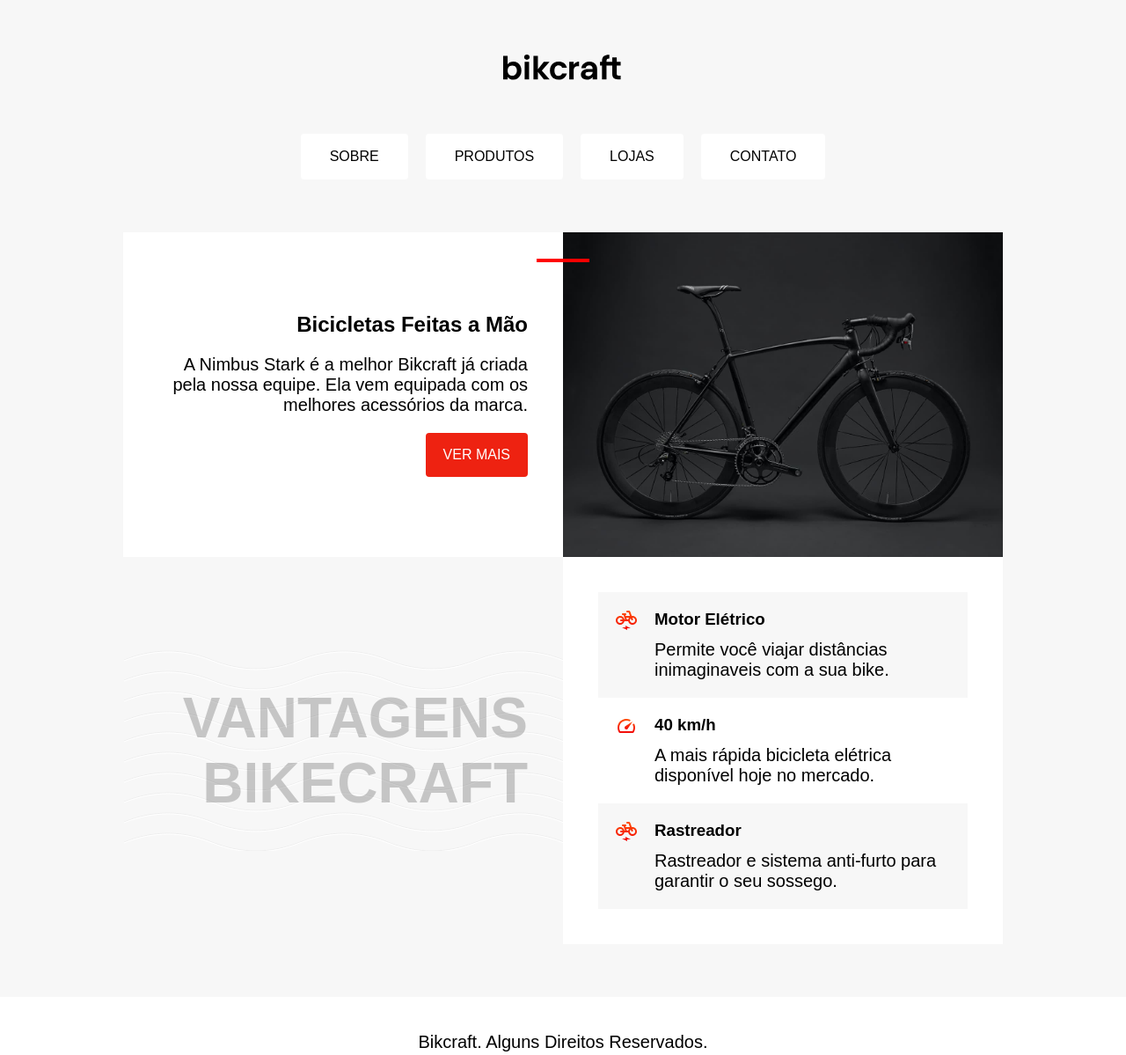
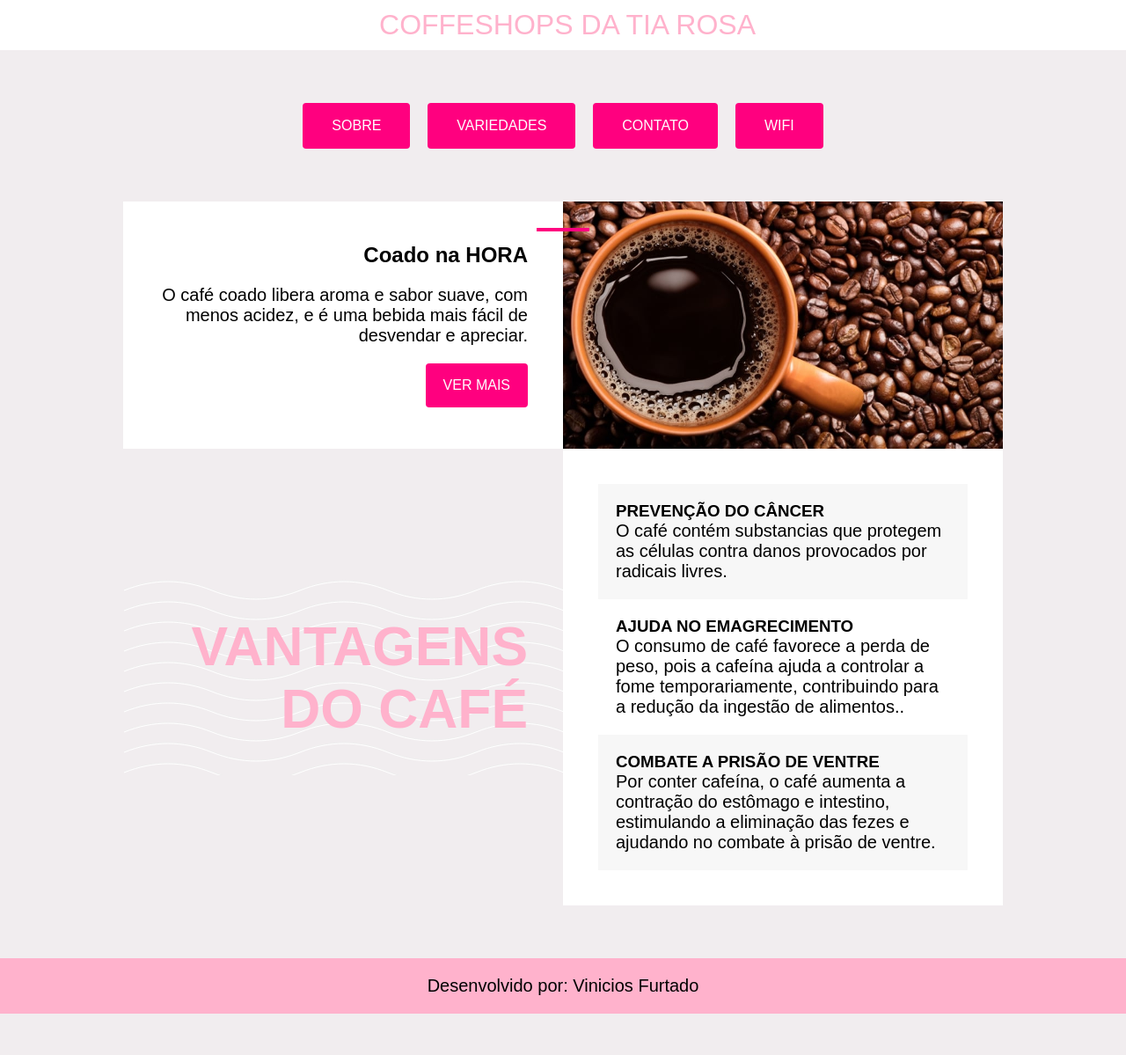
Before and after one commit to ViniciosF/PosicionamentoOrigamid, a plain HTML site: page index.html in a window 1280 px wide. Shown: the whole page at 88% size. After the commit the page ends 1152 px from the top, so only its background shows below. Drawn offline with Linux system fonts and the light colour scheme.

Commit message:
upando o site

```diff
--- a/index.html
+++ b/index.html
@@ -5,23 +5,27 @@
     <meta charset="UTF-8">
     <meta http-equiv="X-UA-Compatible" content="IE=edge">
     <meta name="viewport" content="width=device-width, initial-scale=1.0">
-    <title>Bikecraft</title>
+    <title>Café da Tia Rosa</title>
     <link rel="stylesheet" href="style.css">
 
 </head>
 
 <body>
+    <header class="cabeçalho">
 
+        <div>
+            <p>CoffeShops da Tia Rosa</p>
+       </div>
+
+    </header>
     <header class="header">
-
-        <img src="/img/bikcraft.svg" alt="Logo Bikecraft">
 
         <nav >
             <ul class="menu">
                 <li><a href="/">SOBRE</a></li>
-                <li><a href="/">PRODUTOS</a></li>
-                <li><a href="/">LOJAS</a></li>
+                <li><a href="/">VARIEDADES</a></li>
                 <li><a href="/">CONTATO</a></li>
+                <li><a href="/">WIFI</a></li>
 
             </ul>
         </nav>
@@ -31,34 +35,32 @@
 <main>
     <article class="conteudo">
     <div class="conteudo-1">
-        <h1>Bicicletas Feitas a Mão</h1>
-        <p>A Nimbus Stark é a melhor Bikcraft já criada pela nossa equipe. Ela vem equipada com os melhores acessórios da marca.</p>
+        <h1>Coado na HORA</h1>
+        <p>O café coado libera aroma e sabor suave, com menos acidez, e é uma bebida mais fácil de desvendar e apreciar.</p>
         <a class="botao" href="/">VER MAIS</a>
     </div>
+    <div class="cover">
+        <img class="café" src="/img/Café logo.jpg" alt="logo de café da tia">
 
-    <img class="bike" src="/img/bicicleta.jpg" alt="bicicleta Bikecraft preta">
-
+    </div>
     </article>
 
-    <article class="conteudo">
-        <h2 class="subtitulo" >Vantagens Bikecraft</h2>
+    <article class="conteudo conteudo-vantagem">
+        <h2 class="subtitulo" >Vantagens do café</h2>
 
         <ul class="conteudo-2">
 
             <li class="conteudo-22">
-                <img src="/img/eletrica.svg" alt="">
-                <h3>Motor Elétrico</h3>
-                <p>Permite você viajar distâncias inimaginaveis com a sua bike.</p>
+                <h3>PREVENÇÃO DO CÂNCER</h3>
+                <p>O café contém substancias que protegem as células contra danos provocados por radicais livres.</p>
             </li>
             <li class="conteudo-22">
-                <img src="/img/velocidade.svg" alt="">
-                <h3>40 km/h</h3>
-                <p>A mais rápida bicicleta elétrica disponível hoje no mercado.</p>
+                <h3>AJUDA NO EMAGRECIMENTO</h3>
+                <p>O consumo de café favorece a perda de peso, pois a cafeína ajuda a controlar a fome  temporariamente, contribuindo para a redução da ingestão de alimentos..</p>
             </li>
             <li class="conteudo-22">
-                <img src="/img/eletrica.svg" alt="">
-                <h3>Rastreador</h3>
-                <p>Rastreador e sistema anti-furto para garantir o seu sossego.</p>
+                <h3>COMBATE A PRISÃO DE VENTRE</h3>
+                <p>Por conter cafeína, o café aumenta a contração do estômago e intestino, estimulando a eliminação das fezes e ajudando no combate à prisão de ventre.</p>
             </li>
 
         </ul>
@@ -67,7 +69,7 @@
 </main>
 
 <footer class="rodape" >
-    <p>Bikcraft. Alguns Direitos Reservados.</p>
+    <p>Desenvolvido por: Vinicios Furtado</p>
 </footer>
 
 </body>
--- a/style.css
+++ b/style.css
@@ -2,12 +2,27 @@
 body{
     font-family: Arial, Helvetica, sans-serif;
     margin: 0px;
-    background: #f7f7f7;
+    background: #f1edef;
     display: grid;
-    margin-top: 20px;
     gap: 60px;
     justify-items: center;
-    margin-top: 60px;
+}
+
+.cabeçalho{
+    background: #fff;
+    width: 100%;
+    padding: 10px;
+
+}
+.cabeçalho p{
+    margin-left: 10px;
+    text-decoration: none;
+    font-size:2rem;
+    text-transform: uppercase;
+    color: #ffb2cc;
+    display: flex;
+    justify-content: center;
+
 }
 
 ul{
@@ -31,6 +46,7 @@ p{
     display: grid;
     justify-items: center;
     gap: 60px;
+
 }
 
 .menu{
@@ -42,17 +58,17 @@ p{
 
 .menu a{
     display: block;
-    background: rgb(255, 255, 255);
+    background: #ff007f;
     padding: 1rem 2rem;
     border-radius: 4px;
     text-decoration: none;
-    color: #000;
+    color: #ffffff;
     border: 0.1rem solid transparent;
 
 }
 
 .menu a:hover{
-    border: 0.1rem solid red;
+    border: 0.1rem solid #eee7e7;
 
 }
 
@@ -80,16 +96,27 @@ p{
     content: "";
     width: 60px;
     height: 4px;
-    background: red;
+    background: #ff007f;
     position: absolute;
     top: 30px;
     right: -30px;
 }
+.café{
+    max-width: 100%;
+    display: block;
+}
+
+.cover img{
+    object-fit: cover;
+    height: 100%;
+}
+
+
 
 
 
 .botao{
-    background: #e21;
+    background: #ff007f;
     text-decoration: none;
     padding: 1rem 1.25rem;
     color: #fff;
@@ -97,21 +124,18 @@ p{
 }
 
 .botao:hover{
-    background: #900;
+    background: #ffb2cc;
     transform: scale(1.1);
 }
 
-.bike{
-    max-width: 100%;
-    display: block;
-}
+
 
 /*segunda parte*/
 
 .subtitulo{
-    font-size: 4rem;
+    font-size: 3.90rem;
     text-transform: uppercase;
-    color: rgba(0, 0, 0, 0.2);
+    color: #ffb2cc;
     text-align: right;
     padding: 40px;
     align-self: center;
@@ -126,10 +150,12 @@ p{
 }
 
 .conteudo-22{
-    display: grid;
-    grid-template-columns: auto 1fr;
     gap: 10px 20px;
     padding: 20px;
+}
+
+.conteudo-22 p{
+    grid-column: 2;
 }
 
 .conteudo-22:nth-child(odd){
@@ -138,19 +164,37 @@ p{
 }
 
 .conteudo-22:hover{
-    border-left: .3rem solid red;
-}
-
-.conteudo-22 p{
-    grid-column: 2;
+    border-left: .3rem solid #ff007f;
 }
 
 
 
+
+
 .rodape{
-    background: white;
+    background: #ffb2cc;
     width: 100%;
     text-align: center;
-    padding: 40px;
+    padding: 20px;
     box-sizing: border-box;
 }
+
+
+
+
+@media (max-width: 1000px ){
+    .conteudo-vantagem{
+        grid-template-columns: 1fr;
+    }
+    .conteudo-1{
+        text-align: center;
+        justify-items: center;
+    }
+    .conteudo-1::before{
+        display: none;
+    }
+    .subtitulo{
+        text-align: center;
+    }
+
+}
```
Also changed, not shown: img/Café logo.jpg (added), img/bicicleta.jpg (deleted), img/bikcraft.svg (deleted), img/eletrica.svg (deleted), img/rastreador.svg (deleted), img/velocidade.svg (deleted), 1 other file.
